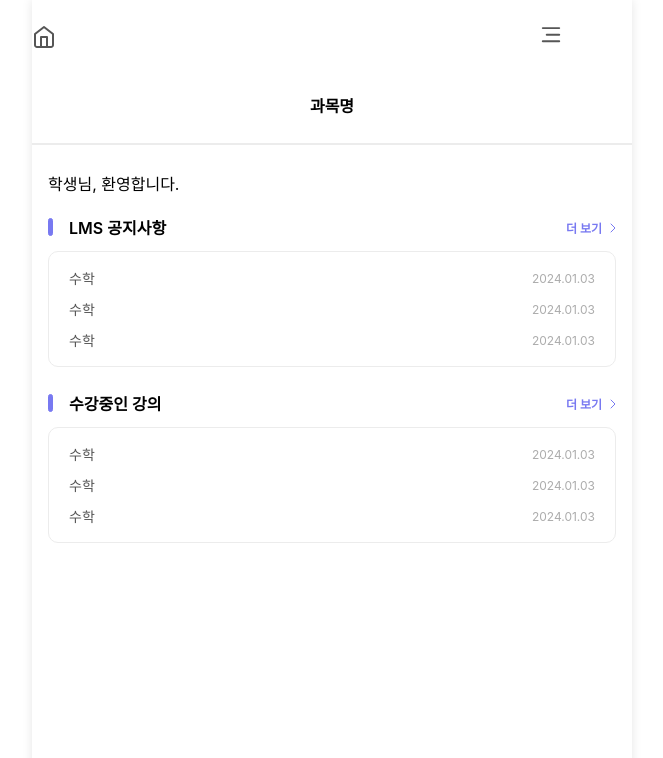
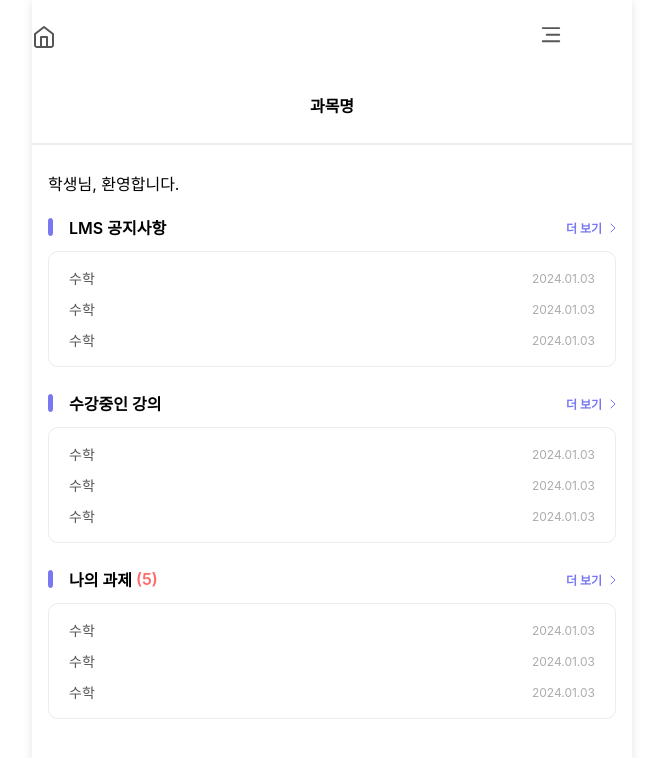
Before and after one commit to gbwlxhd97/pple-lms, a React (Vite) app: page /main in a window 1280 px wide. Shown: the top 758 px of the page, without its empty margins (308-971 px from the left). Built offline with nearby package versions, Linux system fonts and the light colour scheme; no server answers; a web font is replaced by a local one.

Commit message:
fix : Card, Title component update add props isMore, count

```diff
--- a/src/components/common/Card/Card.tsx
+++ b/src/components/common/Card/Card.tsx
@@ -4,12 +4,14 @@ import styles from './Card.module.scss';
 type CardProps = {
   title: string;
   options: Array<any>;
+  titleiIsMore?: boolean;
+  count?: number;
 };
 
-const Card = ({ title, options }: CardProps) => {
+const Card = ({ title, options, titleiIsMore, count }: CardProps) => {
   return (
     <div className={styles.CardContainer}>
-      <Title title={title} isMore={true} />
+      <Title title={title} isMore={titleiIsMore} count={count} />
       <div className={styles.CardWrap}>
         {options?.map((item, i) => (
           <div className={styles.Flex}>
--- a/src/components/common/Title/Title.module.scss
+++ b/src/components/common/Title/Title.module.scss
@@ -18,3 +18,10 @@
 		margin-left: 8px;
 	}
 }
+
+.CardCount {
+  color: $pink100;
+  font-size: 16px;
+  font-weight: 600;
+  margin-left: 4px;
+}
--- a/src/components/common/Title/Title.tsx
+++ b/src/components/common/Title/Title.tsx
@@ -5,6 +5,7 @@ type TitleProps = {
   title: string;
   className?: string;
   isMore?: boolean;
+  count?: number;
 };
 
 /**
@@ -12,7 +13,7 @@ type TitleProps = {
  * @param param0
  * @returns
  */
-const Title = ({ title, isMore }: TitleProps) => {
+const Title = ({ title, isMore, count }: TitleProps) => {
   return (
     <div className={styles.TitleFlex}>
       <div
@@ -25,6 +26,7 @@ const Title = ({ title, isMore }: TitleProps) => {
         <div style={{ marginLeft: '16px' }} className={styles.CardTitle}>
           {title}
         </div>
+        {count && <div className={styles.CardCount}>({count})</div>}
       </div>
       {isMore && (
         <div className={styles.CardMoreText}>
--- a/src/pages/Main/Main.tsx
+++ b/src/pages/Main/Main.tsx
@@ -5,8 +5,14 @@ const MainPage = () => {
   return (
     <>
       <div>학생님, 환영합니다.</div>
-      <Card title="LMS 공지사항" options={[0, 2, 3]} />
-      <Card title="수강중인 강의" options={[0, 2, 3]} />
+      <Card title="LMS 공지사항" options={[0, 2, 3]} titleiIsMore={true} />
+      <Card title="수강중인 강의" options={[0, 2, 3]} titleiIsMore={true} />
+      <Card
+        title="나의 과제"
+        options={[0, 2, 3]}
+        titleiIsMore={true}
+        count={5}
+      />
     </>
   );
 };
--- a/src/styles/theme.scss
+++ b/src/styles/theme.scss
@@ -14,3 +14,4 @@ $white: #fff;
 $spacing400: #ff6a69;
 $purple1: #7879F1;
 $purple2: #F3F5FF;
+$pink100: #FF6969;
```
